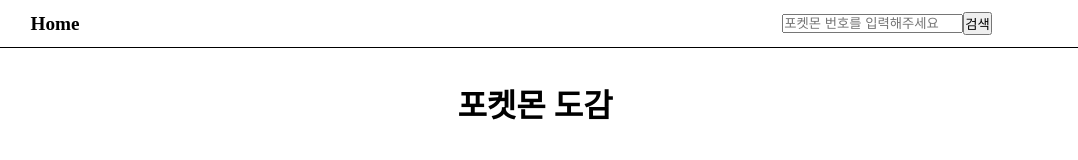
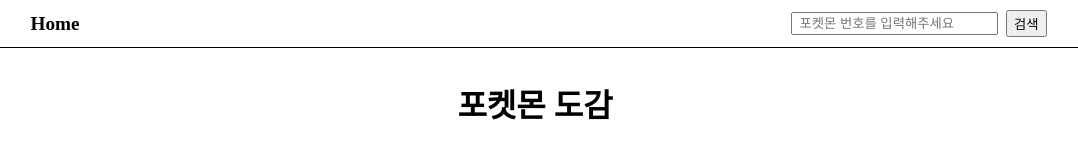
Before and after one commit to not-using/pokemon-list, a React (Create React App) app: page / in a window 1280 px wide. Shown: the top 160 px of the page, without its empty margins (105-1183 px from the left). Built offline with nearby package versions, Linux system fonts and the light colour scheme; no server answers.

Commit message:
fix: 검색창 css 스타일 수정

```diff
--- a/src/components/SearchBar.tsx
+++ b/src/components/SearchBar.tsx
@@ -13,12 +13,12 @@ const SearchBar = () => {
 
   return (
     <SearchBarWrapper onSubmit={goToPokemonDetail}>
-      <input
+      <Input
         type="number"
         onChange={(e) => setSearchedValue(e.currentTarget.value)}
         placeholder="포켓몬 번호를 입력해주세요"
       />
-      <button type="submit">검색</button>
+      <Button type="submit">검색</Button>
     </SearchBarWrapper>
   )
 }
@@ -26,8 +26,16 @@ const SearchBar = () => {
 export default SearchBar
 
 const SearchBarWrapper = styled.form`
-  width: 20rem;
+  width: 16rem;
   display: flex;
   justify-content: center;
   align-items: center;
 `
+const Input = styled.input`
+  flex-grow: 1;
+  padding: 0.1rem 0.4rem;
+`
+const Button = styled.button`
+  padding: 0.1rem 0.4rem;
+  margin-left: 0.5rem;
+`
```
